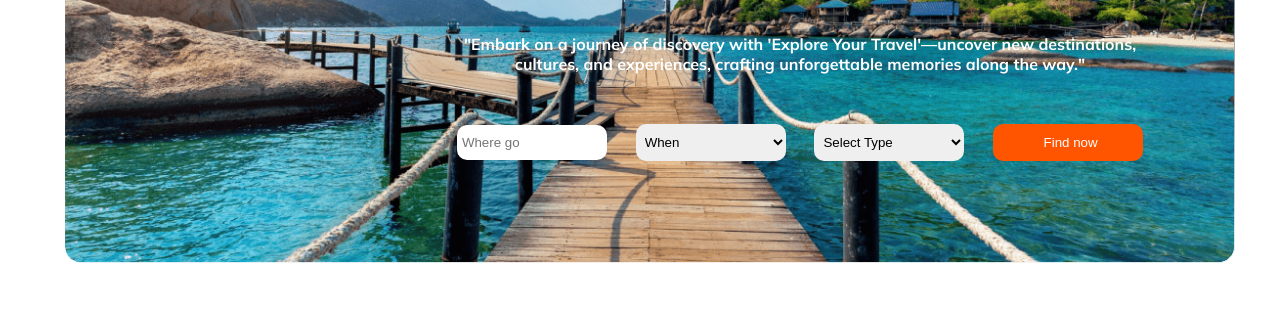
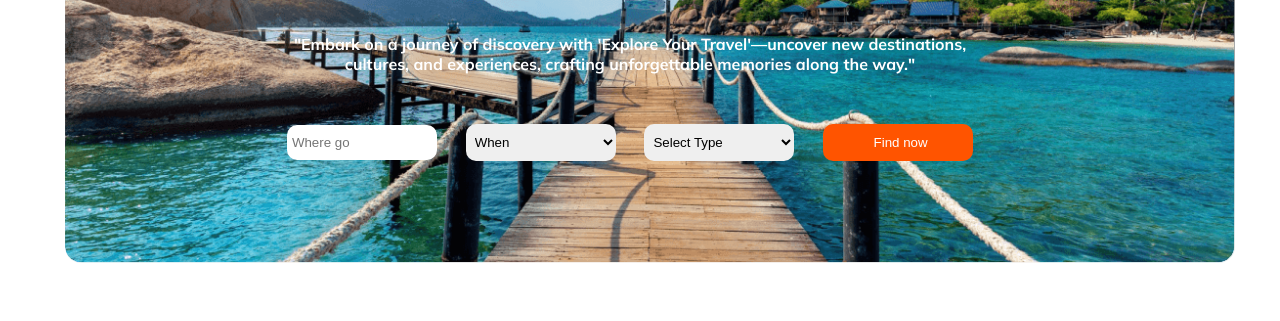
Before and after one commit to mdrashed62/assignment-two-with-travel, a plain HTML site: page index.html in a window 1280 px wide. Shown: the part 346-667 px from the top of the page. Drawn offline with Linux system fonts and the light colour scheme.

Commit message:
Update style.css

```diff
--- a/Styles/style.css
+++ b/Styles/style.css
@@ -88,7 +88,7 @@ body {
     max-width: 700px;
     position: absolute;
     top: 250px;
-    left: 450px;
+    left: 280px;
 
     color: #fff;
 }
```
